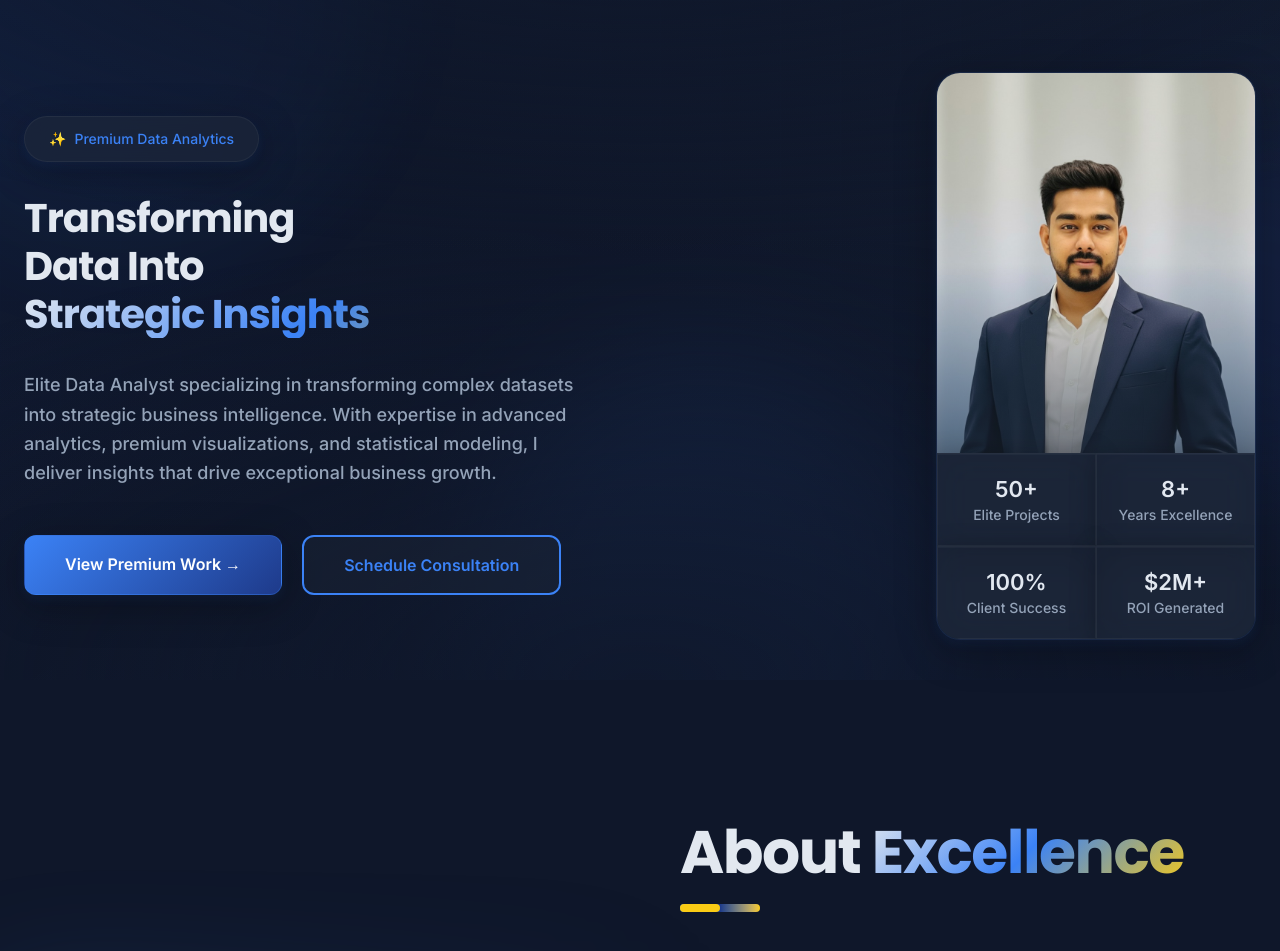
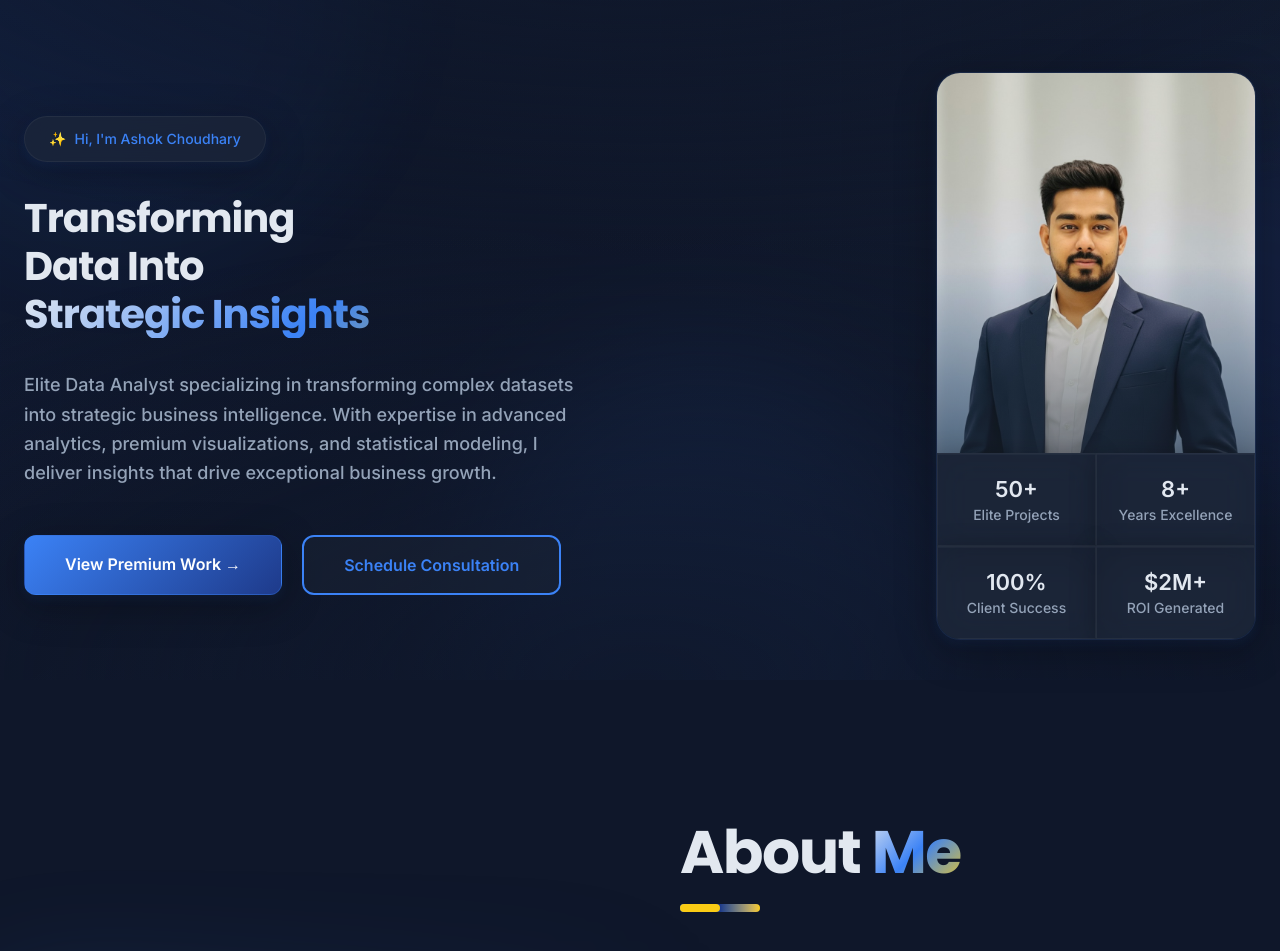
Before and after one commit to deven065/Ashok-Portfolio, a Next.js app: page / in a window 1280 px wide. Shown: the part 120-1071 px from the top of the page. Built offline with nearby package versions, Linux system fonts and the light colour scheme.

Commit message:
feat: Update AboutSection and Home page to personalize content with user name

```diff
--- a/app/components/AboutSection.tsx
+++ b/app/components/AboutSection.tsx
@@ -37,7 +37,7 @@ export default function AboutSection() {
         <div className={`${isVisible ? 'animate-fade-in-right delay-200' : ''}`}>
           <div className={`${isVisible ? 'animate-fade-in-up' : ''}`}>
             <h2 className="font-poppins text-3xl sm:text-4xl md:text-5xl lg:text-6xl font-extrabold tracking-tight text-[#E2E8F0]">
-              About <span className="text-gradient-premium">Excellence</span>
+              About <span className="text-gradient-premium">Me</span>
             </h2>
             <div className="mt-4 h-2 w-20 rounded-full bg-gradient-to-r from-[#3B82F6] via-[#1E3A8A] to-[#FACC15]">
               <div className={`h-full w-10 rounded-full bg-[#FACC15] transition-all duration-1000 ${isVisible ? 'animate-fade-in delay-300' : ''}`} />
--- a/app/page.tsx
+++ b/app/page.tsx
@@ -14,7 +14,7 @@ export default function Home() {
             {/* Badge */}
             <div className="inline-flex items-center gap-2 glass-surface text-[#3B82F6] px-6 py-3 rounded-full font-medium text-sm shadow-premium animate-fade-in-up border border-[#3B82F6]/30">
               <span>✨</span>
-              <span>Premium Data Analytics</span>
+              <span>Hi, I'm Ashok Choudhary</span>
             </div>
 
             {/* Heading */}
```
